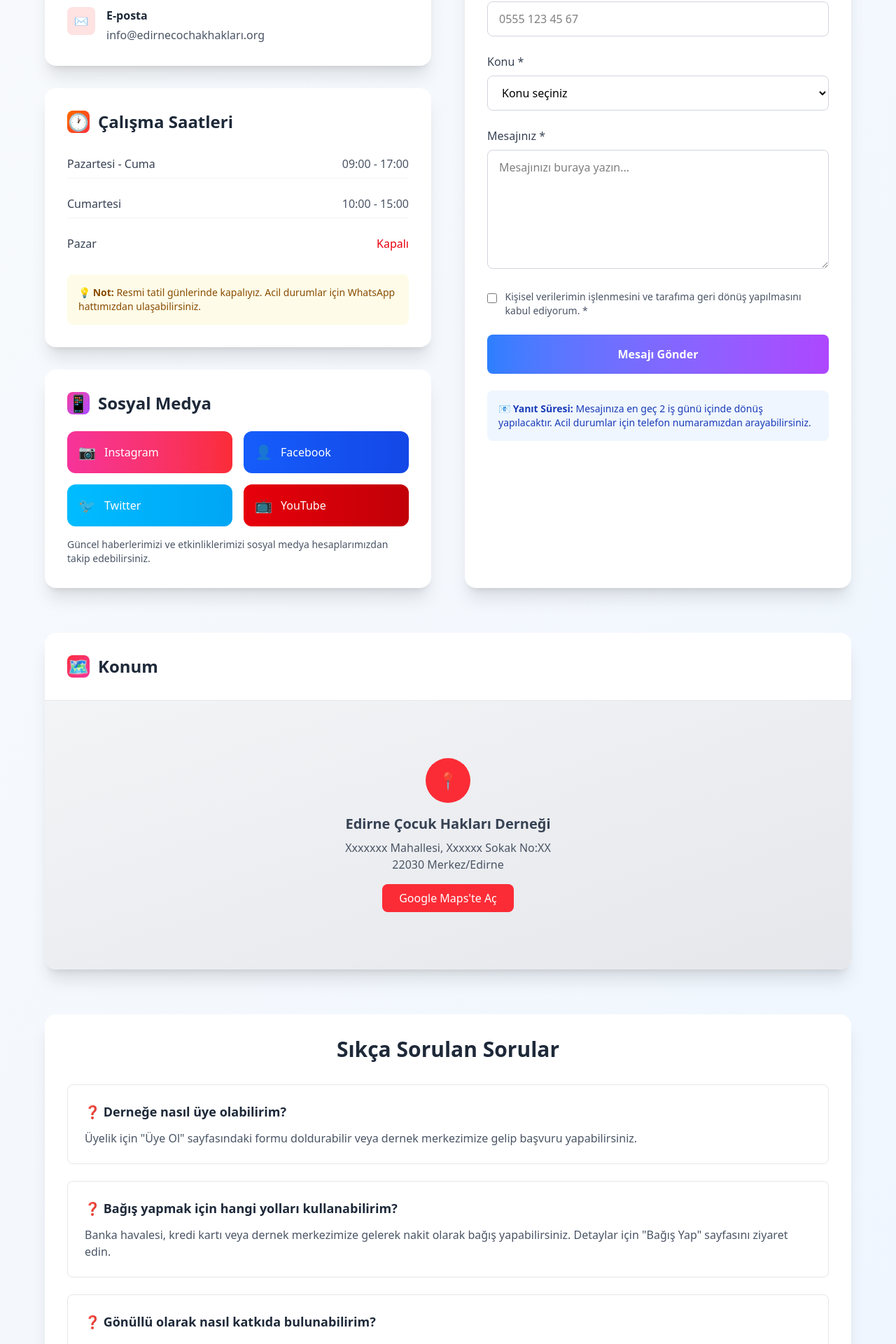
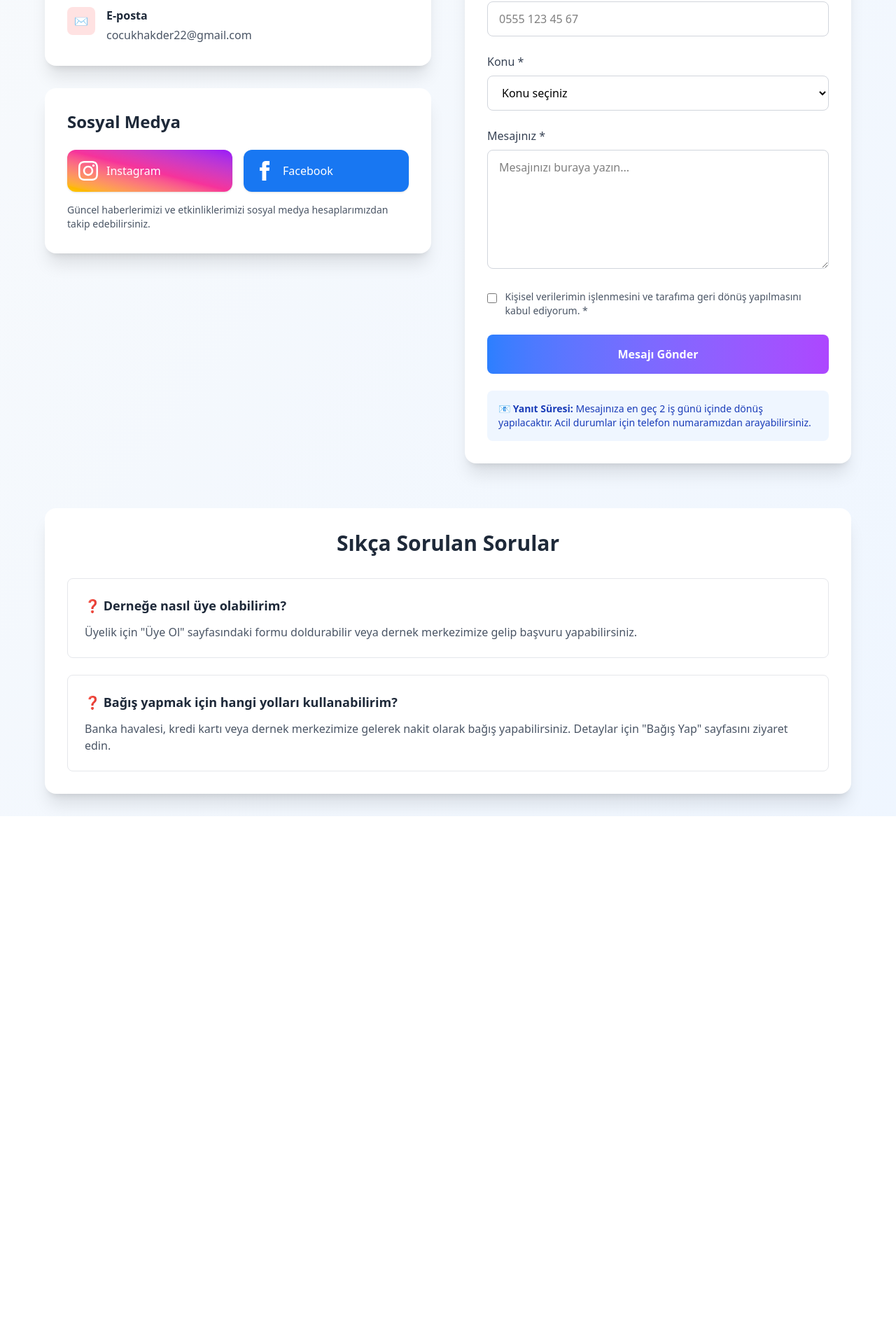
Before and after one commit to ruskyvisky/dernek-web, a Next.js app: page /iletisim in a window 1280 px wide. Shown: the part 634-2554 px from the top of the page at 70% size. After the commit the page ends 1800 px from the top, so only its background shows below. Built offline with nearby package versions, Linux system fonts and the light colour scheme.

Commit message:
update design contact page

```diff
--- a/app/iletisim/page.tsx
+++ b/app/iletisim/page.tsx
@@ -1,5 +1,4 @@
 import type { Metadata } from 'next';
-
 export const metadata: Metadata = {
   title: 'İletişim | Edirne Çocuk Hakları Derneği',
   description: 'Bizimle iletişime geçin. Adres, telefon, e-posta bilgileri ve iletişim formu.',
@@ -27,9 +26,7 @@ export default function IletisimPage() {
               {/* Adres ve İletişim */}
               <div className="bg-white rounded-2xl shadow-xl p-8 mb-8">
                 <h2 className="text-2xl font-bold text-gray-800 mb-6 flex items-center gap-3">
-                  <div className="w-8 h-8 bg-gradient-to-br from-blue-500 to-purple-500 rounded-lg flex items-center justify-center text-white">
-                    📍
-                  </div>
+
                   İletişim Bilgileri
                 </h2>
 
@@ -41,7 +38,7 @@ export default function IletisimPage() {
                     <div>
                       <h3 className="font-bold text-gray-800 mb-1">Adres</h3>
                       <p className="text-gray-600">
-                        Xxxxxxx Mahallesi, Xxxxxx Sokak No:XX<br/>
+                        Xxxxxxx Mahallesi, Xxxxxx Sokak No:XX<br />
                         22030 Merkez/Edirne
                       </p>
                     </div>
@@ -82,8 +79,8 @@ export default function IletisimPage() {
                     <div>
                       <h3 className="font-bold text-gray-800 mb-1">E-posta</h3>
                       <p className="text-gray-600">
-                        <a href="mailto:info@edirnecochakhakları.org" className="hover:text-red-600 transition-colors">
-                          info@edirnecochakhakları.org
+                        <a href="mailto:cocukhakder22@gmail.com" className="hover:text-red-600 transition-colors">
+                          cocukhakder22@gmail.com
                         </a>
                       </p>
                     </div>
@@ -91,80 +88,51 @@ export default function IletisimPage() {
                 </div>
               </div>
 
-              {/* Çalışma Saatleri */}
-              <div className="bg-white rounded-2xl shadow-xl p-8 mb-8">
-                <h2 className="text-2xl font-bold text-gray-800 mb-6 flex items-center gap-3">
-                  <div className="w-8 h-8 bg-gradient-to-br from-orange-500 to-red-500 rounded-lg flex items-center justify-center text-white">
-                    🕐
-                  </div>
-                  Çalışma Saatleri
-                </h2>
 
-                <div className="space-y-4">
-                  <div className="flex justify-between items-center py-2 border-b border-gray-100">
-                    <span className="font-medium text-gray-700">Pazartesi - Cuma</span>
-                    <span className="text-gray-600">09:00 - 17:00</span>
-                  </div>
-                  <div className="flex justify-between items-center py-2 border-b border-gray-100">
-                    <span className="font-medium text-gray-700">Cumartesi</span>
-                    <span className="text-gray-600">10:00 - 15:00</span>
-                  </div>
-                  <div className="flex justify-between items-center py-2">
-                    <span className="font-medium text-gray-700">Pazar</span>
-                    <span className="text-red-600 font-medium">Kapalı</span>
-                  </div>
-                </div>
-
-                <div className="mt-6 p-4 bg-yellow-50 rounded-lg">
-                  <p className="text-yellow-800 text-sm">
-                    💡 <strong>Not:</strong> Resmi tatil günlerinde kapalıyız.
-                    Acil durumlar için WhatsApp hattımızdan ulaşabilirsiniz.
-                  </p>
-                </div>
-              </div>
 
               {/* Sosyal Medya */}
               <div className="bg-white rounded-2xl shadow-xl p-8">
                 <h2 className="text-2xl font-bold text-gray-800 mb-6 flex items-center gap-3">
-                  <div className="w-8 h-8 bg-gradient-to-br from-pink-500 to-purple-500 rounded-lg flex items-center justify-center text-white">
-                    📱
-                  </div>
+
                   Sosyal Medya
                 </h2>
 
-                <div className="grid grid-cols-2 gap-4">
+                <div className="grid grid-cols-2 md:grid-cols-2 gap-4">
+                  {/* Instagram */}
                   <a
                     href="#"
-                    className="flex items-center gap-3 p-4 bg-gradient-to-r from-pink-500 to-red-500 text-white rounded-xl hover:from-pink-600 hover:to-red-600 transition-all"
+                    className="flex items-center gap-3 p-4 bg-gradient-to-tr from-yellow-400 via-pink-500 to-purple-600 text-white rounded-xl shadow hover:opacity-90 transition-all"
                   >
-                    <span className="text-xl">📷</span>
+                    <svg
+                      xmlns="http://www.w3.org/2000/svg"
+                      className="h-7 w-7"
+                      fill="currentColor"
+                      viewBox="0 0 24 24"
+                    >
+                      <path d="M12 2.163c3.204 0 3.584.012 4.85.07 3.252.148 4.771 1.691 4.919 4.919.058 1.265.069 1.645.069 4.849 0 3.205-.012 3.584-.069 4.849-.149 3.225-1.664 4.771-4.919 4.919-1.266.058-1.644.07-4.85.07-3.204 0-3.584-.012-4.849-.07-3.26-.149-4.771-1.699-4.919-4.92-.058-1.265-.07-1.644-.07-4.849 0-3.204.013-3.583.07-4.849.149-3.227 1.664-4.771 4.919-4.919 1.266-.057 1.645-.069 4.849-.069zm0-2.163c-3.259 0-3.667.014-4.947.072-4.358.2-6.78 2.618-6.98 6.98-.059 1.281-.073 1.689-.073 4.948 0 3.259.014 3.668.072 4.948.2 4.358 2.618 6.78 6.98 6.98 1.281.058 1.689.072 4.948.072 3.259 0 3.668-.014 4.948-.072 4.354-.2 6.782-2.618 6.979-6.98.059-1.28.073-1.689.073-4.948 0-3.259-.014-3.667-.072-4.947-.196-4.354-2.617-6.78-6.979-6.98-1.281-.059-1.69-.073-4.949-.073zm0 5.838c-3.403 0-6.162 2.759-6.162 6.162s2.759 6.163 6.162 6.163 6.162-2.759 6.162-6.163c0-3.403-2.759-6.162-6.162-6.162zm0 10.162c-2.209 0-4-1.79-4-4 0-2.209 1.791-4 4-4s4 1.791 4 4c0 2.21-1.791 4-4 4zm6.406-11.845c-.796 0-1.441.645-1.441 1.44s.645 1.44 1.441 1.44c.795 0 1.439-.645 1.439-1.44s-.644-1.44-1.439-1.44z" />
+                    </svg>
                     <span className="font-medium">Instagram</span>
                   </a>
 
+                  {/* Facebook */}
                   <a
                     href="#"
-                    className="flex items-center gap-3 p-4 bg-gradient-to-r from-blue-600 to-blue-700 text-white rounded-xl hover:from-blue-700 hover:to-blue-800 transition-all"
+                    className="flex items-center gap-3 p-4 bg-[#1877f2] text-white rounded-xl shadow hover:bg-[#166fe0] transition-all"
                   >
-                    <span className="text-xl">👤</span>
+                    <svg
+                      xmlns="http://www.w3.org/2000/svg"
+                      className="h-7 w-7"
+                      fill="currentColor"
+                      viewBox="0 0 24 24"
+                    >
+                      <path d="M9 8h-3v4h3v12h5v-12h3.642l.358-4h-4v-1.667c0-.955.192-1.333 1.115-1.333h2.885v-5h-3.808c-3.596 0-5.192 1.583-5.192 4.615v3.385z" />
+                    </svg>
                     <span className="font-medium">Facebook</span>
                   </a>
 
-                  <a
-                    href="#"
-                    className="flex items-center gap-3 p-4 bg-gradient-to-r from-sky-400 to-sky-500 text-white rounded-xl hover:from-sky-500 hover:to-sky-600 transition-all"
-                  >
-                    <span className="text-xl">🐦</span>
-                    <span className="font-medium">Twitter</span>
-                  </a>
 
-                  <a
-                    href="#"
-                    className="flex items-center gap-3 p-4 bg-gradient-to-r from-red-600 to-red-700 text-white rounded-xl hover:from-red-700 hover:to-red-800 transition-all"
-                  >
-                    <span className="text-xl">📺</span>
-                    <span className="font-medium">YouTube</span>
-                  </a>
                 </div>
+
 
                 <p className="text-gray-600 text-sm mt-4">
                   Güncel haberlerimizi ve etkinliklerimizi sosyal medya hesaplarımızdan takip edebilirsiniz.
@@ -175,9 +143,7 @@ export default function IletisimPage() {
             {/* Sağ: İletişim Formu */}
             <div className="bg-white rounded-2xl shadow-xl p-8">
               <h2 className="text-2xl font-bold text-gray-800 mb-6 flex items-center gap-3">
-                <div className="w-8 h-8 bg-gradient-to-br from-green-500 to-blue-500 rounded-lg flex items-center justify-center text-white">
-                  💬
-                </div>
+
                 Bize Yazın
               </h2>
 
@@ -282,36 +248,10 @@ export default function IletisimPage() {
             </div>
           </div>
 
-          {/* Harita */}
-          <div className="mt-16 bg-white rounded-2xl shadow-xl overflow-hidden">
-            <div className="p-8 border-b border-gray-200">
-              <h2 className="text-2xl font-bold text-gray-800 flex items-center gap-3">
-                <div className="w-8 h-8 bg-gradient-to-br from-red-500 to-pink-500 rounded-lg flex items-center justify-center text-white">
-                  🗺️
-                </div>
-                Konum
-              </h2>
-            </div>
 
-            {/* Harita Placeholder */}
-            <div className="h-96 bg-gradient-to-br from-gray-100 to-gray-200 flex items-center justify-center">
-              <div className="text-center">
-                <div className="w-16 h-16 bg-red-500 rounded-full flex items-center justify-center text-white text-2xl mx-auto mb-4">
-                  📍
-                </div>
-                <h3 className="text-xl font-bold text-gray-700 mb-2">
-                  Edirne Çocuk Hakları Derneği
-                </h3>
-                <p className="text-gray-600">
-                  Xxxxxxx Mahallesi, Xxxxxx Sokak No:XX<br/>
-                  22030 Merkez/Edirne
-                </p>
-                <button className="mt-4 bg-red-500 text-white px-6 py-2 rounded-lg hover:bg-red-600 transition-colors">
-                  Google Maps'te Aç
-                </button>
-              </div>
-            </div>
-          </div>
+
+
+
 
           {/* SSS */}
           <div className="mt-16 bg-white rounded-2xl shadow-xl p-8">
@@ -340,25 +280,7 @@ export default function IletisimPage() {
                 </p>
               </div>
 
-              <div className="border border-gray-200 rounded-lg p-6">
-                <h3 className="text-lg font-bold text-gray-800 mb-3">
-                  ❓ Gönüllü olarak nasıl katkıda bulunabilirim?
-                </h3>
-                <p className="text-gray-600">
-                  "Destek" sayfasından gönüllü başvuru formunu doldurarak
-                  eğitim, etkinlik ve diğer faaliyetlerde yer alabilirsiniz.
-                </p>
-              </div>
 
-              <div className="border border-gray-200 rounded-lg p-6">
-                <h3 className="text-lg font-bold text-gray-800 mb-3">
-                  ❓ Eşya bağışı için nelere dikkat etmeliyim?
-                </h3>
-                <p className="text-gray-600">
-                  Bağışladığınız eşyaların temiz ve kullanılabilir durumda olması önemli.
-                  Kabul ettiğimiz eşya türleri için "Bağış Yap" sayfasını inceleyin.
-                </p>
-              </div>
             </div>
           </div>
         </div>
```
